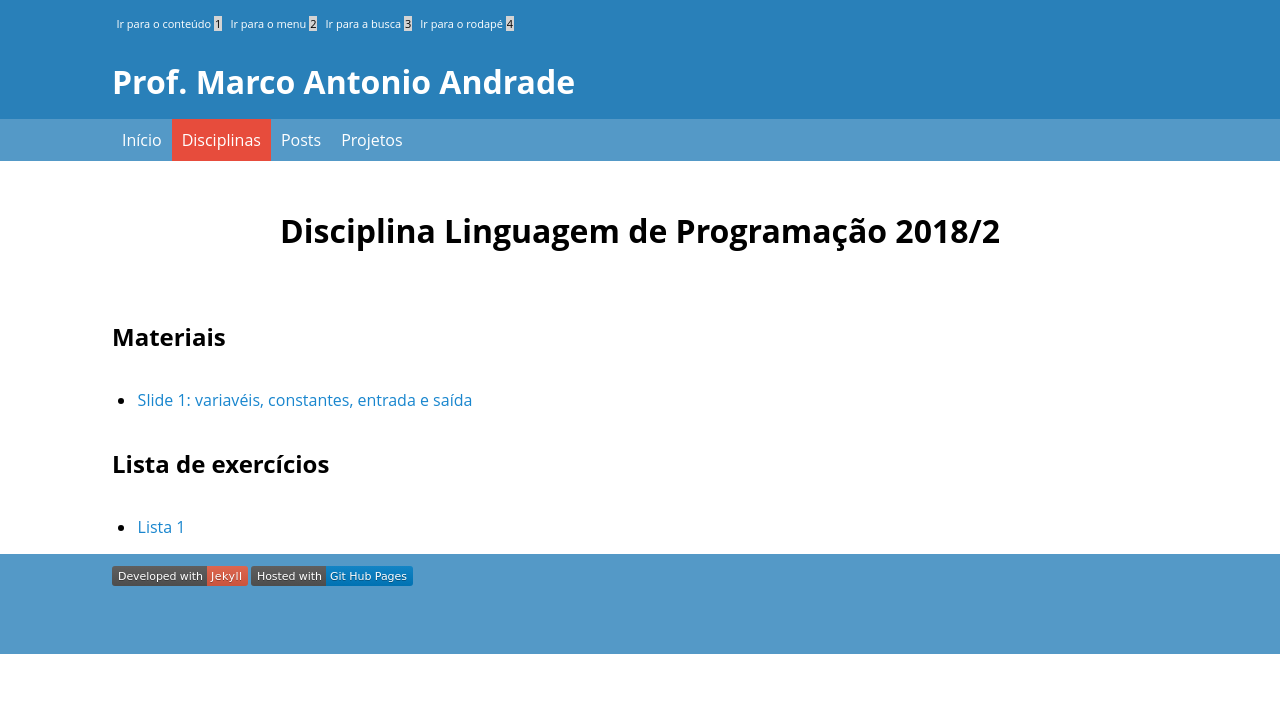
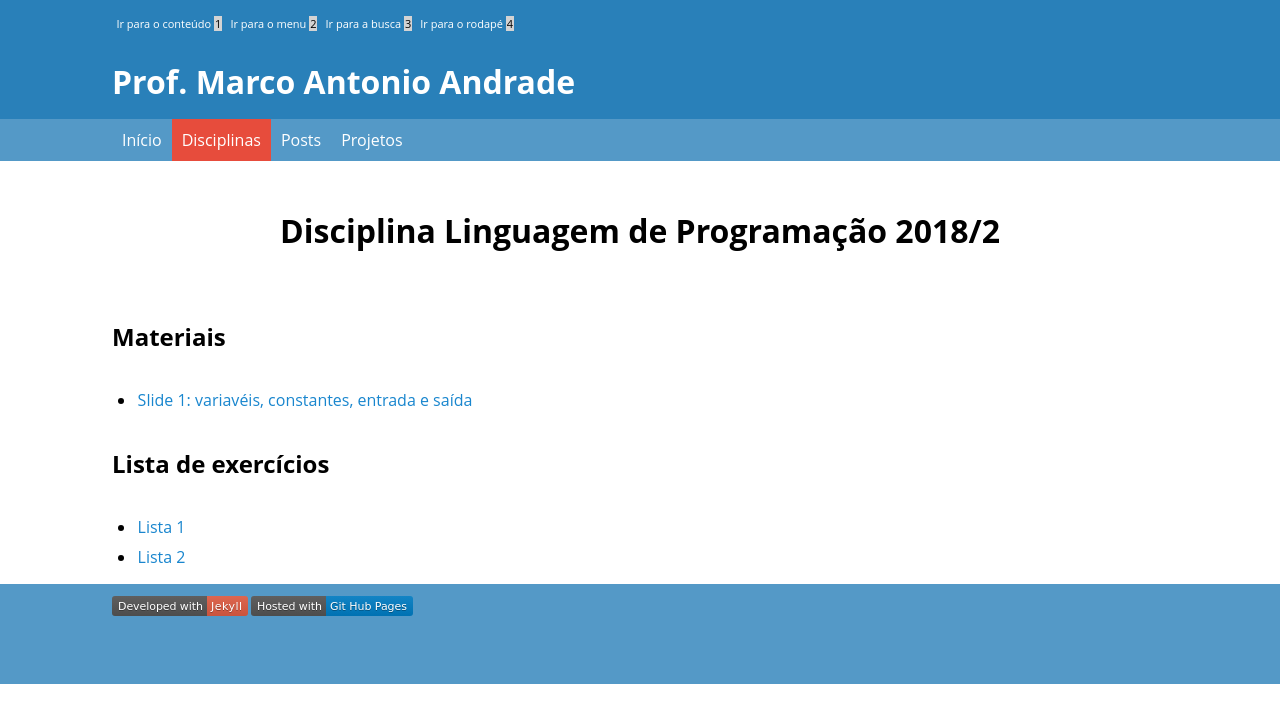
Before and after one commit to marcoinf/marcoinf.github.io, a Jekyll site: the page built from 2018-2-linguagem.md, in a window 1280 px wide. Shown: the top 723 px of the page. Built offline with Jekyll 4.4.1, drawn with Linux system fonts in a browser that asks for light colours.

Commit message:
Update 2018-2-linguagem.md

```diff
--- a/2018-2-linguagem.md
+++ b/2018-2-linguagem.md
@@ -10,3 +10,4 @@
 
 ## Lista de exercícios
 * [Lista 1](https://github.com/marcoinf/marcoinf.github.io/raw/master/downloads/lista-1.pdf)
+* [Lista 2](https://github.com/marcoinf/marcoinf.github.io/raw/master/downloads/lista-2.pdf)
```
